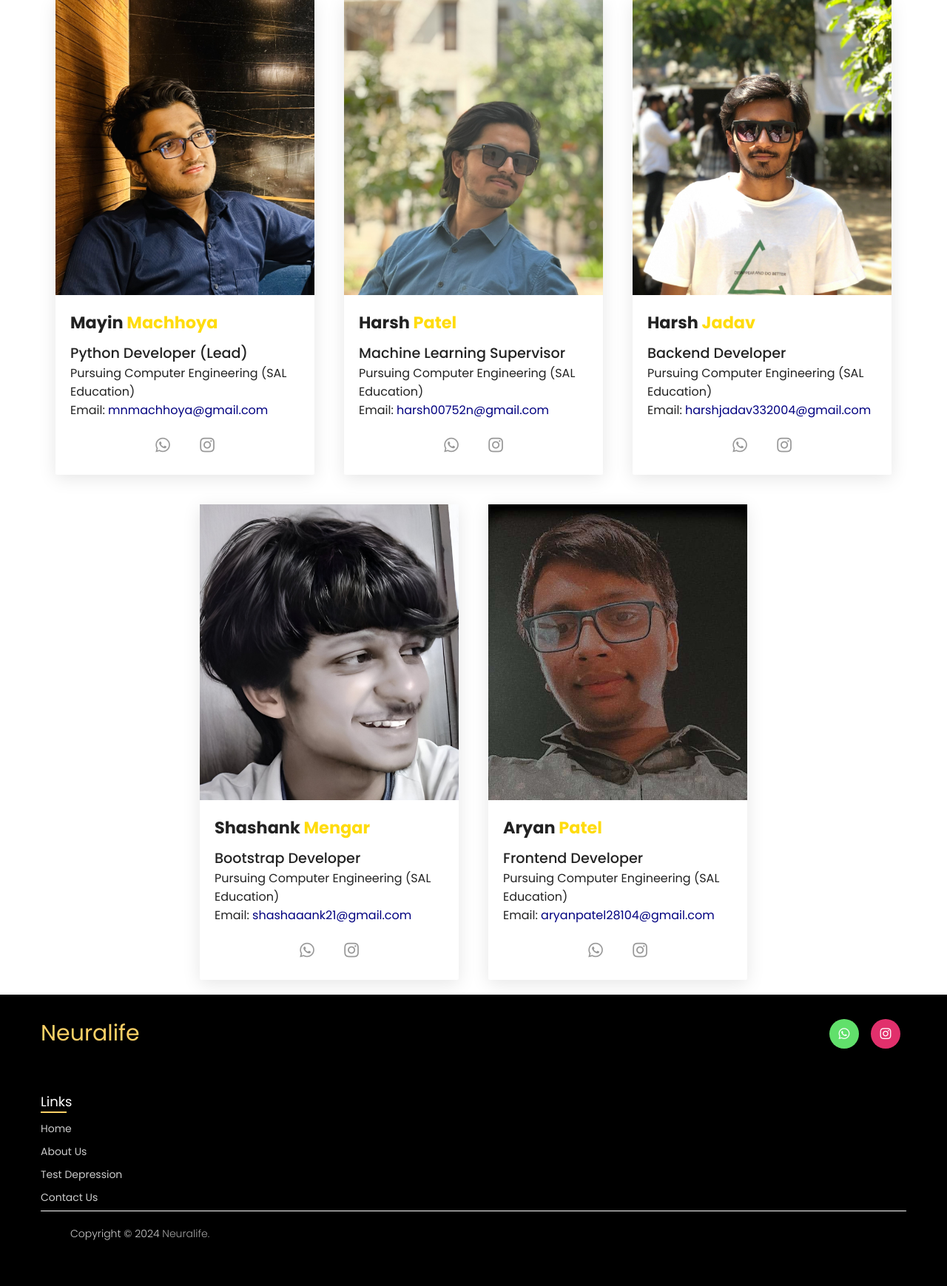
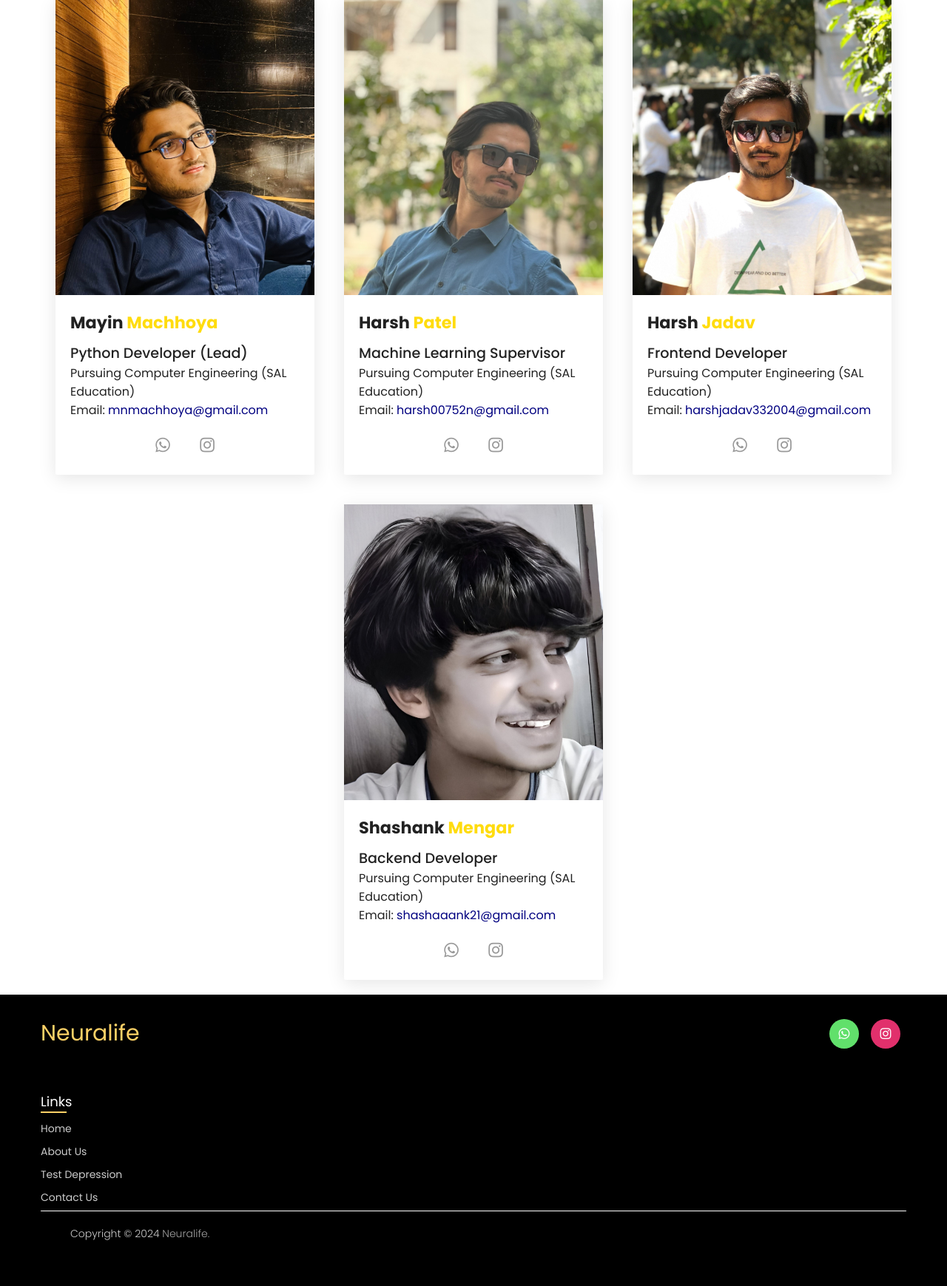
Before and after one commit to MayinMachhoya/psyche_quiz, a Flask app: page /aboutus in a window 1280 px wide. Shown: the part 568-2307 px from the top of the page at 74% size. Run offline with Flask 3, Linux system fonts and the light colour scheme; some libraries are stand-ins or nearby versions.

Commit message:
Updated aboutus.html

```diff
--- a/templates/aboutus.html
+++ b/templates/aboutus.html
@@ -78,7 +78,7 @@
                 <h3 class="card-title loading"><span>Harsh <span class="yellow-surname">Jadav</span></span></h3>
                 <p class="card-description loading">
                     <span class="personal-info">
-                        <span class="info">Backend Developer</span> <br>
+                        <span class="info">Frontend Developer</span> <br>
                         Pursuing Computer Engineering (SAL Education) <br>
                         Email: <a href="mailto:'harshjadav332004@gmail.com'">harshjadav332004@gmail.com</a>
                     </span>
@@ -97,7 +97,7 @@
                 <h3 class="card-title loading"><span>Shashank <span class="yellow-surname">Mengar</span></span></h3>
                 <p class="card-description loading">
                     <span class="personal-info">
-                        <span class="info">Bootstrap Developer</span> <br>
+                        <span class="info">Backend Developer</span> <br>
                         Pursuing Computer Engineering (SAL Education) <br>
                         Email: <a href="mailto:'shashaaank21@gmail.com'">shashaaank21@gmail.com</a>
                     </span>
@@ -105,24 +105,6 @@
                 <div class="card-mediaIcons">
                     <a href="https://wa.me/8799527758" class="loading" target="on_blank"><i class="fab fa-whatsapp"></i></a>
                     <a href="https://www.instagram.com/_.knahsahs._/" class="loading" target="on_blank"><i class="fab fa-instagram"></i></a>
-                </div>
-            </div>
-        </div>
-
-        <div class="card">
-            <div class="card-image loading"><img src="/static/img/team pics/7081.jpeg" alt="" /></div>
-            <div class="card-info">
-                <h3 class="card-title loading"><span>Aryan <span class="yellow-surname">Patel</span></span></h3>
-                <p class="card-description loading">
-                    <span class="personal-info">
-                        <span class="info">Frontend Developer</span> <br>
-                        Pursuing Computer Engineering (SAL Education) <br>
-                        Email: <a href="mailto:'aryanpatel28104@gmail.com'">aryanpatel28104@gmail.com</a>
-                    </span>
-                </p>
-                <div class="card-mediaIcons">
-                    <a href="https://wa.me/9104328104" class="loading" target="on_blank"><i class="fab fa-whatsapp"></i></a>
-                    <a href="https://www.instagram.com/aryan__patel_28/" class="loading" target="on_blank"><i class="fab fa-instagram"></i></a>
                 </div>
             </div>
         </div>
```
